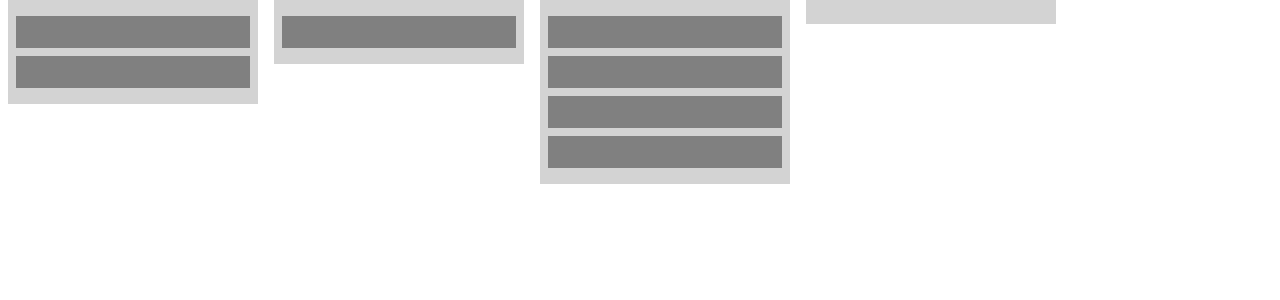
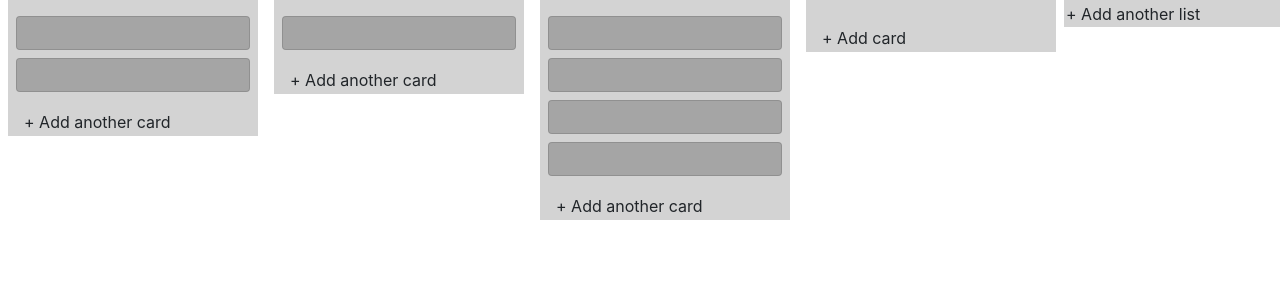
Before and after one commit to czarecoo/bettertrello-front, a React (Create React App) app: page /board/123 in a window 1280 px wide. Shown: the top 300 px of the page. Built offline with nearby package versions, Linux system fonts and the light colour scheme; no server answers.

Commit message:
Implemented elements for adding cards and lists, improved overall css

```diff
--- a/src/App.css
+++ b/src/App.css
@@ -24,3 +24,27 @@ a:hover, a:visited, a:link, a:active {
     -webkit-box-shadow: none!important;
     box-shadow: none!important;
 }
+.card{
+	padding: 16px;
+	margin: 0 0 8px 0;
+	background: #a5a5a5;
+}
+.card:hover{
+	background: gray;
+}
+.addCard{
+	padding: 2px 16px;
+	margin: 0 0 8px 0;
+	background: lightgrey;
+	display: block;
+}
+.addList{
+	background: lightgrey;
+	padding: 2px;
+	width: 250px;
+	height: 27px;
+}
+.addCard:hover,.addList:hover{
+	text-decoration: underline;
+	background: darkgray;
+}
--- /dev/null
+++ b/src/components/Addcard.js
@@ -0,0 +1,11 @@
+import React, { Component } from 'react';
+
+class Addcard extends Component {
+	render() {
+		return (
+			<span className="addCard">{this.props.listSize > 0 ? "+ Add another card" : "+ Add card"}</span>
+		)
+	}
+}
+
+export default Addcard;
--- /dev/null
+++ b/src/components/Addlist.js
@@ -0,0 +1,11 @@
+import React, { Component } from 'react';
+
+class Addlist extends Component {
+	render() {
+		return (
+			<span className="addList">{this.props.listsSize > 0 ? "+ Add another list" : "+ Add list"}</span>
+		)
+	}
+}
+
+export default Addlist;
--- a/src/components/Board.js
+++ b/src/components/Board.js
@@ -3,6 +3,7 @@ import { DragDropContext, Droppable, Draggable } from 'react-beautiful-dnd';
 import ListWrapper from './ListWrapper';
 import UtilityFunctions from './UtilityFunctions';
 import axios from 'axios';
+import Addlist from './Addlist';
 
 const getListStyle = () => ({
 	display: 'flex',
@@ -27,7 +28,6 @@ class Board extends Component {
 		axios.get('http://localhost:8080/boards/' + this.props.match.params.id + '/lists')
 			.then(res => {
 				this.setState({ lists: res.data });
-				console.log(this.state.lists)
 			});
 	}
 	onCardDrop(result) {
@@ -118,6 +118,7 @@ class Board extends Component {
 								{...provided.droppableProps}
 							>
 								{lists}
+								<Addlist listsSize={this.state.lists === null || this.state.lists === undefined ? 0 : this.state.lists.length}></Addlist>
 								{provided.placeholder}
 							</div>
 						)}
--- a/src/components/ListContent.js
+++ b/src/components/ListContent.js
@@ -1,13 +1,5 @@
 import React, { Component } from 'react';
 import { Draggable } from 'react-beautiful-dnd';
-
-const getItemStyle = (isDragging, draggableStyle) => ({
-	userSelect: 'none',
-	padding: 16,
-	margin: `0 0 8px 0`,
-	background: isDragging ? 'lightgreen' : 'grey',
-	...draggableStyle,
-});
 
 class ListContent extends Component {
 	render() {
@@ -22,10 +14,7 @@ class ListContent extends Component {
 							ref={provided.innerRef}
 							{...provided.draggableProps}
 							{...provided.dragHandleProps}
-							style={getItemStyle(
-								snapshot.isDragging,
-								provided.draggableProps.style
-							)}
+							className="card"
 						>
 							{item.name}
 						</div>
--- a/src/components/ListWrapper.js
+++ b/src/components/ListWrapper.js
@@ -1,9 +1,9 @@
 import React, { Component } from 'react';
 import { Droppable } from 'react-beautiful-dnd';
 import ListContent from './ListContent';
-
+import Addcard from './Addcard';
 const getListStyle = isDraggingOver => ({
-	background: isDraggingOver ? 'lightblue' : 'lightgrey',
+	background: 'lightgrey',
 	padding: 8,
 	width: 250,
 });
@@ -24,6 +24,7 @@ class Board extends Component {
 						</div>
 					)}
 				</Droppable>
+				<Addcard listSize={this.props.list.cards === null || this.props.list.cards === undefined ? 0 : this.props.list.cards.length}></Addcard>
 			</li>
 		)
 	}
--- a/src/components/UtilityFunctions.js
+++ b/src/components/UtilityFunctions.js
@@ -3,7 +3,12 @@ import { Component } from 'react';
 class UtilityFunctions extends Component {
 	static move = (source, destination, droppableSource, droppableDestination) => {
 		const sourceClone = Array.from(source);
-		const destClone = Array.from(destination);
+		var destClone;
+		if (destination === null) {
+			destClone = [];
+		} else {
+			destClone = Array.from(destination);
+		}
 		const [removed] = sourceClone.splice(droppableSource.index, 1);
 
 		destClone.splice(droppableDestination.index, 0, removed);
```
